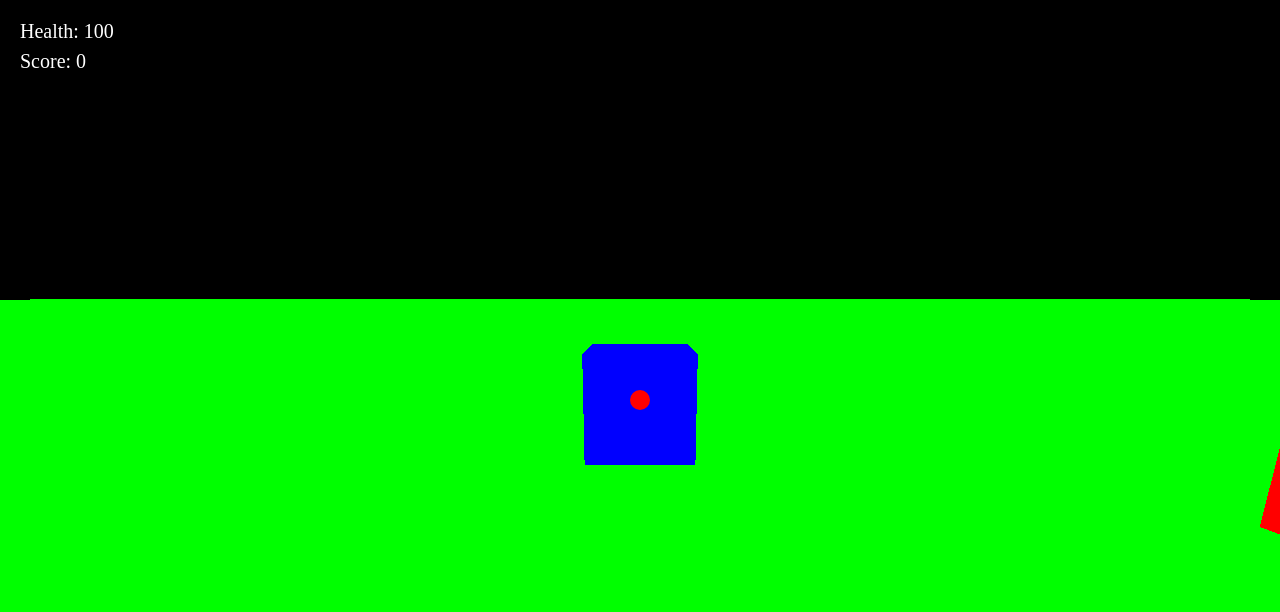
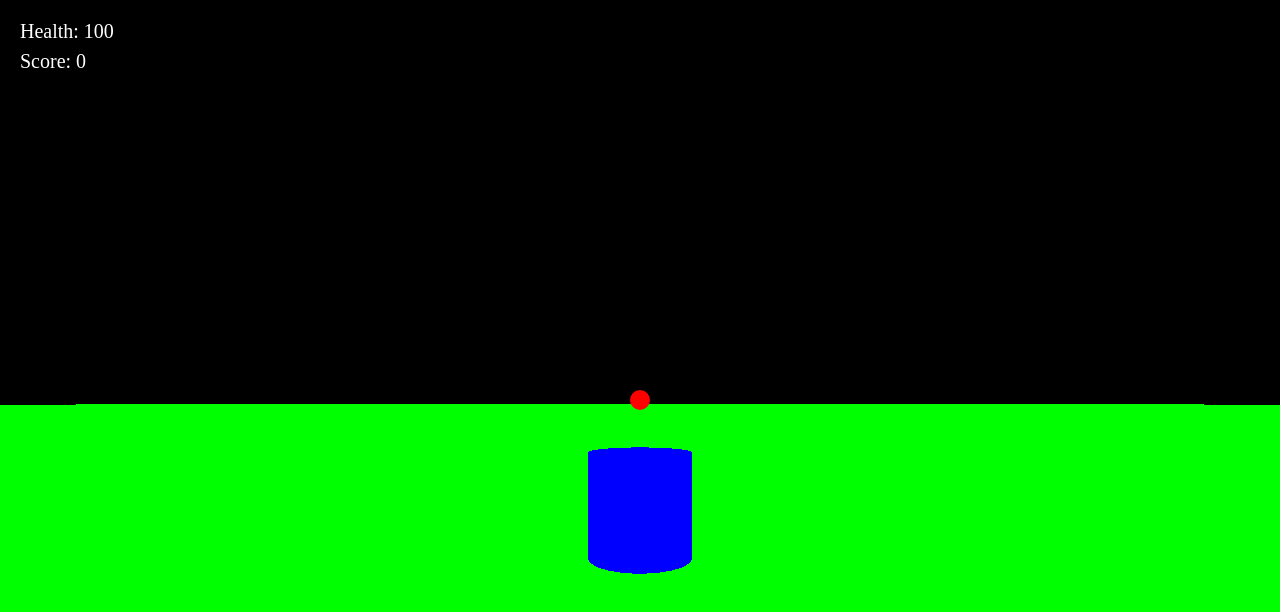
Before and after one commit to LordMozart/gameengine, a plain HTML site: page index.html in a window 1280 px wide. Drawn offline with nearby package versions, Linux system fonts and the light colour scheme; animation ran at ten frames a second.

Commit message:
Update index.html

```diff
--- a/index.html
+++ b/index.html
@@ -22,11 +22,11 @@
     <script src="https://cdnjs.cloudflare.com/ajax/libs/three.js/r128/three.min.js"></script>
     <script src="https://cdnjs.cloudflare.com/ajax/libs/three.js/r128/OrbitControls.min.js"></script>
     <script>
-        let scene, camera, renderer, health = 100, score = 0;
-        let player, enemies = [], projectiles = [];
-        let moveSpeed = 0.1, rotateSpeed = 0.01;
-        let crosshair;
-        let gameOver = false;
+        let scene, camera, renderer, player, health = 100, score = 0, enemies = [], projectiles = [];
+        let moveSpeed = 0.1, rotateSpeed = 0.02, gravity = -0.005;
+        let moveForward = false, moveBackward = false, moveLeft = false, moveRight = false;
+        let crosshair, cursorX = 0, cursorY = 0;
+        let lastTime = 0, deltaTime = 0;
 
         // Initialize scene
         function init() {
@@ -36,22 +36,24 @@
             renderer.setSize(window.innerWidth, window.innerHeight);
             document.body.appendChild(renderer.domElement);
 
+            // Player setup
+            let playerGeometry = new THREE.CylinderGeometry(0.5, 0.5, 1, 32);
+            let playerMaterial = new THREE.MeshBasicMaterial({ color: 0x0000ff });
+            player = new THREE.Mesh(playerGeometry, playerMaterial);
+            player.position.y = 1; // Raise the player off the ground
+            scene.add(player);
+
+            // Set camera position and look
+            camera.position.set(0, 1, 5);
+            camera.rotation.x = 0;
+            camera.rotation.y = 0;
+
             // Ground
             let groundGeometry = new THREE.PlaneGeometry(500, 500);
             let groundMaterial = new THREE.MeshBasicMaterial({ color: 0x00ff00, side: THREE.DoubleSide });
             let ground = new THREE.Mesh(groundGeometry, groundMaterial);
             ground.rotation.x = Math.PI / -2;
             scene.add(ground);
-
-            // Player
-            let playerGeometry = new THREE.BoxGeometry(1, 1, 1);
-            let playerMaterial = new THREE.MeshBasicMaterial({ color: 0x0000ff });
-            player = new THREE.Mesh(playerGeometry, playerMaterial);
-            player.position.y = 0.5;
-            scene.add(player);
-
-            // Set camera position
-            camera.position.set(0, 1, 5);
 
             // Crosshair
             crosshair = document.createElement('div');
@@ -67,6 +69,7 @@
 
             // Event listeners for mouse and keyboard
             window.addEventListener('keydown', onKeyDown);
+            window.addEventListener('keyup', onKeyUp);
             window.addEventListener('mousemove', onMouseMove);
             window.addEventListener('mousedown', onMouseDown);
             window.addEventListener('resize', onResize);
@@ -80,24 +83,85 @@
 
         // Game loop
         function gameLoop() {
-            if (gameOver) return;
             requestAnimationFrame(gameLoop);
+            deltaTime = (performance.now() - lastTime) / 1000;
+            lastTime = performance.now();
 
             // Update player movement
-            if (moveForward) player.position.z -= moveSpeed;
-            if (moveBackward) player.position.z += moveSpeed;
-            if (moveLeft) player.position.x -= moveSpeed;
-            if (moveRight) player.position.x += moveSpeed;
+            updatePlayerMovement();
 
-            // Update camera
+            // Check for collisions (projectiles and enemies)
+            checkCollisions();
+
+            // Update projectiles
+            updateProjectiles();
+
+            // Render the scene
+            renderer.render(scene, camera);
+        }
+
+        // Update player movement based on WASD keys
+        function updatePlayerMovement() {
+            let velocity = new THREE.Vector3();
+
+            if (moveForward) velocity.z -= moveSpeed;
+            if (moveBackward) velocity.z += moveSpeed;
+            if (moveLeft) velocity.x -= moveSpeed;
+            if (moveRight) velocity.x += moveSpeed;
+
+            player.position.add(velocity);
             camera.position.set(player.position.x, player.position.y + 1, player.position.z + 5);
             camera.lookAt(player.position);
 
-            // Check for collisions and game over conditions
-            checkCollisions();
+            // Camera control (pitch and yaw)
+            camera.rotation.x = cursorY * rotateSpeed;
+            camera.rotation.y = cursorX * rotateSpeed;
+        }
 
-            // Render the scene
-            renderer.render(scene, camera);
+        // Handle key presses for movement
+        function onKeyDown(event) {
+            switch (event.key) {
+                case 'w': moveForward = true; break;
+                case 's': moveBackward = true; break;
+                case 'a': moveLeft = true; break;
+                case 'd': moveRight = true; break;
+            }
+        }
+
+        function onKeyUp(event) {
+            switch (event.key) {
+                case 'w': moveForward = false; break;
+                case 's': moveBackward = false; break;
+                case 'a': moveLeft = false; break;
+                case 'd': moveRight = false; break;
+            }
+        }
+
+        // Mouse movement for camera control
+        function onMouseMove(event) {
+            cursorX = (event.clientX / window.innerWidth) * 2 - 1;
+            cursorY = -(event.clientY / window.innerHeight) * 2 + 1;
+        }
+
+        // Shoot projectiles
+        function onMouseDown() {
+            let projectileGeometry = new THREE.SphereGeometry(0.1, 32, 32);
+            let projectileMaterial = new THREE.MeshBasicMaterial({ color: 0xffff00 });
+            let projectile = new THREE.Mesh(projectileGeometry, projectileMaterial);
+            projectile.position.set(player.position.x, player.position.y + 1, player.position.z);
+            scene.add(projectile);
+            projectiles.push(projectile);
+
+            // Move the projectile forward
+            function moveProjectile() {
+                projectile.position.z -= 0.5;
+                if (projectile.position.z < -50) {
+                    scene.remove(projectile);
+                    projectiles.splice(projectiles.indexOf(projectile), 1);
+                }
+            }
+
+            moveProjectile();
         }
 
         // Spawn enemies at random locations
@@ -110,56 +174,7 @@
             enemies.push(enemy);
         }
 
-        // Handle keyboard input for player movement
-        let moveForward = false, moveBackward = false, moveLeft = false, moveRight = false;
-        function onKeyDown(event) {
-            switch (event.key) {
-                case 'w': moveForward = true; break;
-                case 's': moveBackward = true; break;
-                case 'a': moveLeft = true; break;
-                case 'd': moveRight = true; break;
-            }
-        }
-        function onKeyUp(event) {
-            switch (event.key) {
-                case 'w': moveForward = false; break;
-                case 's': moveBackward = false; break;
-                case 'a': moveLeft = false; break;
-                case 'd': moveRight = false; break;
-            }
-        }
-
-        // Handle mouse movement for camera control
-        let mouseX = 0, mouseY = 0;
-        function onMouseMove(event) {
-            mouseX = (event.clientX / window.innerWidth) * 2 - 1;
-            mouseY = -(event.clientY / window.innerHeight) * 2 + 1;
-            camera.rotation.x = mouseY * rotateSpeed;
-            camera.rotation.y = mouseX * rotateSpeed;
-        }
-
-        // Handle shooting projectiles
-        function onMouseDown() {
-            let projectileGeometry = new THREE.SphereGeometry(0.1, 32, 32);
-            let projectileMaterial = new THREE.MeshBasicMaterial({ color: 0xffff00 });
-            let projectile = new THREE.Mesh(projectileGeometry, projectileMaterial);
-            projectile.position.set(player.position.x, player.position.y, player.position.z);
-            scene.add(projectile);
-            projectiles.push(projectile);
-
-            // Simple projectile movement
-            function moveProjectile() {
-                projectile.position.z -= 0.5;
-                if (projectile.position.z < -50) {
-                    scene.remove(projectile);
-                    projectiles.splice(projectiles.indexOf(projectile), 1);
-                }
-            }
-
-            moveProjectile();
-        }
-
-        // Collision detection
+        // Check for collisions between projectiles and enemies
         function checkCollisions() {
             projectiles.forEach((projectile, index) => {
                 enemies.forEach((enemy, enemyIndex) => {
@@ -170,6 +185,17 @@
                         enemies.splice(enemyIndex, 1);
                     }
                 });
+            });
+        }
+
+        // Update projectiles and remove when off-screen
+        function updateProjectiles() {
+            projectiles.forEach((projectile) => {
+                projectile.position.z -= 0.5;
+                if (projectile.position.z < -50) {
+                    scene.remove(projectile);
+                    projectiles.splice(projectiles.indexOf(projectile), 1);
+                }
             });
         }
 
```
